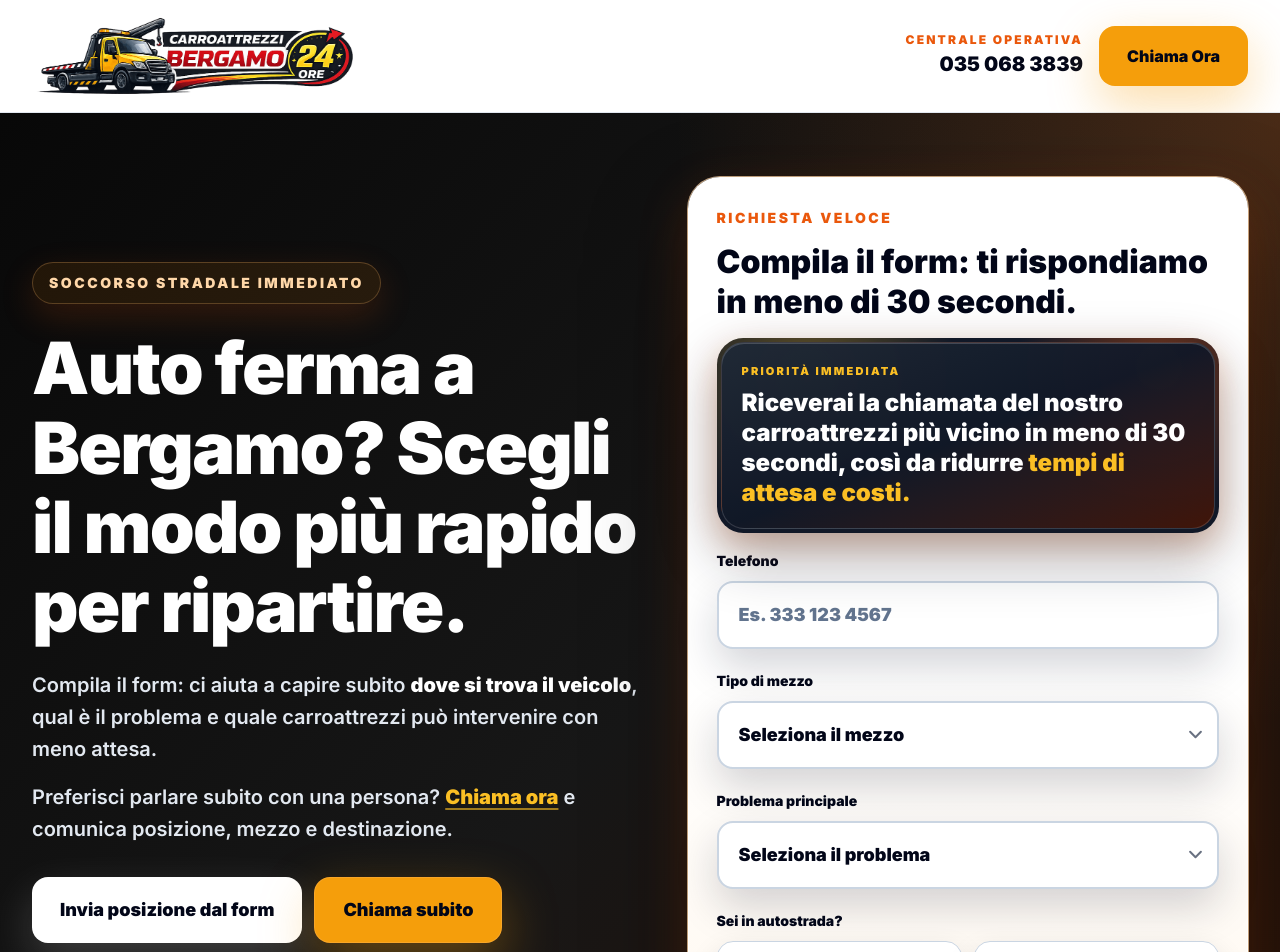
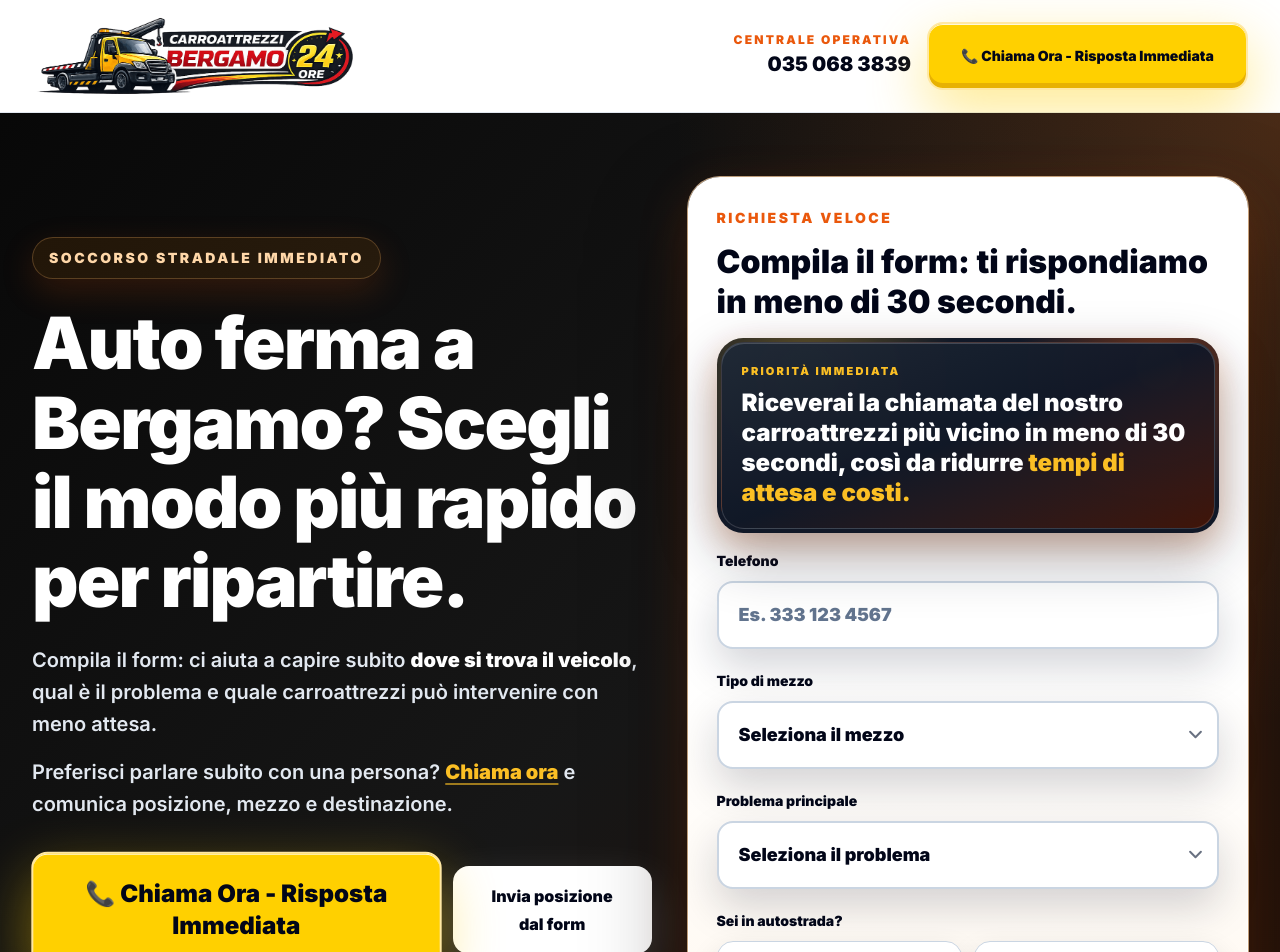
Before and after one commit to alessio-aesthetic/carroattrezzibergamo24ore.it, a Next.js app: page /landing in a window 1280 px wide. Shown: the top 952 px of the page. Built offline with nearby package versions, Linux system fonts and the light colour scheme; no server answers.

Commit message:
Make phone CTA primary on Bergamo landing

```diff
--- a/src/app/landing/LandingClient.tsx
+++ b/src/app/landing/LandingClient.tsx
@@ -53,7 +53,7 @@ function getStoredTracking(): TrackingData {
 }
 
 function PhoneButton({
-  children = 'Chiama Ora',
+  children = '📞 Chiama Ora - Risposta Immediata',
   className = '',
 }: {
   children?: React.ReactNode
@@ -63,7 +63,7 @@ function PhoneButton({
     <Link
       href={telHref}
       onClick={conversione_click_telefono}
-      className={`inline-flex items-center justify-center rounded-2xl bg-[#F59E0B] px-7 py-4 text-base font-black text-slate-950 shadow-[0_18px_50px_rgba(245,158,11,0.35)] transition hover:bg-[#FBBF24] ${className}`}
+      className={`call-cta-pulse inline-flex items-center justify-center rounded-2xl border-2 border-[#FFE8A3] bg-[#FFD000] px-8 py-5 text-center text-base font-black text-slate-950 shadow-[0_22px_58px_rgba(255,208,0,0.44),inset_0_-5px_0_rgba(146,64,14,0.22),inset_0_1px_0_rgba(255,255,255,0.85)] transition hover:-translate-y-0.5 hover:bg-[#FFE45C] active:translate-y-0 ${className}`}
     >
       {children}
     </Link>
@@ -214,7 +214,7 @@ export function LandingClient() {
               </p>
               <p className="text-xl font-black text-slate-950">{site.phone}</p>
             </div>
-            <PhoneButton className="py-3">Chiama Ora</PhoneButton>
+            <PhoneButton className="py-3.5 text-sm shadow-[0_16px_40px_rgba(255,208,0,0.34),inset_0_-4px_0_rgba(146,64,14,0.2)]" />
           </div>
         </div>
       </header>
@@ -246,7 +246,8 @@ export function LandingClient() {
                 e comunica posizione, mezzo e destinazione.
               </p>
             </div>
-            <div className="mt-8 grid gap-3 sm:flex">
+            <div className="mt-8 grid gap-3 sm:flex sm:items-center">
+              <PhoneButton className="w-full px-8 py-5 text-lg sm:w-auto sm:text-xl lg:px-10 lg:py-6 lg:text-2xl" />
               <button
                 type="button"
                 onClick={() => {
@@ -254,13 +255,10 @@ export function LandingClient() {
                     .getElementById('posizione')
                     ?.scrollIntoView({ behavior: 'smooth', block: 'center' })
                 }}
-                className="inline-flex w-full items-center justify-center rounded-2xl bg-white px-7 py-4 text-lg font-black text-slate-950 shadow-[0_18px_46px_rgba(255,255,255,0.18)] transition hover:-translate-y-0.5 hover:bg-slate-100 sm:w-auto"
+                className="inline-flex w-full items-center justify-center rounded-2xl bg-white px-7 py-4 text-base font-black text-slate-950 shadow-[0_18px_46px_rgba(255,255,255,0.18)] transition hover:-translate-y-0.5 hover:bg-slate-100 sm:w-auto"
               >
                 Invia posizione dal form
               </button>
-              <PhoneButton className="w-full border border-orange-300/30 bg-[#F59E0B] text-lg shadow-[0_20px_54px_rgba(245,158,11,0.36)] sm:w-auto">
-                Chiama subito
-              </PhoneButton>
             </div>
             <div className="mt-6 inline-flex flex-col rounded-3xl border border-white/10 bg-white/[0.08] px-5 py-4 shadow-2xl shadow-black/20 backdrop-blur">
               <span className="text-xs font-black uppercase tracking-[0.18em] text-orange-200">
@@ -632,24 +630,39 @@ export function LandingClient() {
         </div>
       </section>
 
-      <div className="fixed inset-x-0 bottom-0 z-50 border-t border-white/10 bg-[#080808]/95 p-3 backdrop-blur md:hidden">
-        <div className="grid grid-cols-2 gap-3">
-          <PhoneButton className="rounded-xl px-3 py-4 text-sm">
-            Chiama Ora
-          </PhoneButton>
-          <button
-            type="button"
-            onClick={() => {
-              document
-                .getElementById('posizione')
-                ?.scrollIntoView({ behavior: 'smooth', block: 'center' })
-            }}
-            className="rounded-xl border border-white/20 bg-white px-3 py-4 text-sm font-black text-slate-950"
-          >
-            Invia Posizione
-          </button>
-        </div>
+      <div className="fixed inset-x-0 bottom-0 z-50 border-t border-yellow-300/30 bg-[#080808]/96 p-3 shadow-[0_-20px_70px_rgba(0,0,0,0.45)] backdrop-blur md:hidden">
+        <PhoneButton className="w-full rounded-2xl px-4 py-5 text-base leading-tight" />
       </div>
+      <style jsx global>{`
+        @keyframes callCtaPulse {
+          0%,
+          100% {
+            transform: scale(1);
+            box-shadow:
+              0 22px 58px rgba(255, 208, 0, 0.44),
+              inset 0 -5px 0 rgba(146, 64, 14, 0.22),
+              inset 0 1px 0 rgba(255, 255, 255, 0.85);
+          }
+          50% {
+            transform: scale(1.025);
+            box-shadow:
+              0 28px 76px rgba(255, 208, 0, 0.62),
+              0 0 0 8px rgba(255, 208, 0, 0.1),
+              inset 0 -5px 0 rgba(146, 64, 14, 0.22),
+              inset 0 1px 0 rgba(255, 255, 255, 0.85);
+          }
+        }
+
+        .call-cta-pulse {
+          animation: callCtaPulse 2.2s ease-in-out infinite;
+        }
+
+        @media (prefers-reduced-motion: reduce) {
+          .call-cta-pulse {
+            animation: none;
+          }
+        }
+      `}</style>
     </main>
   )
 }
```
